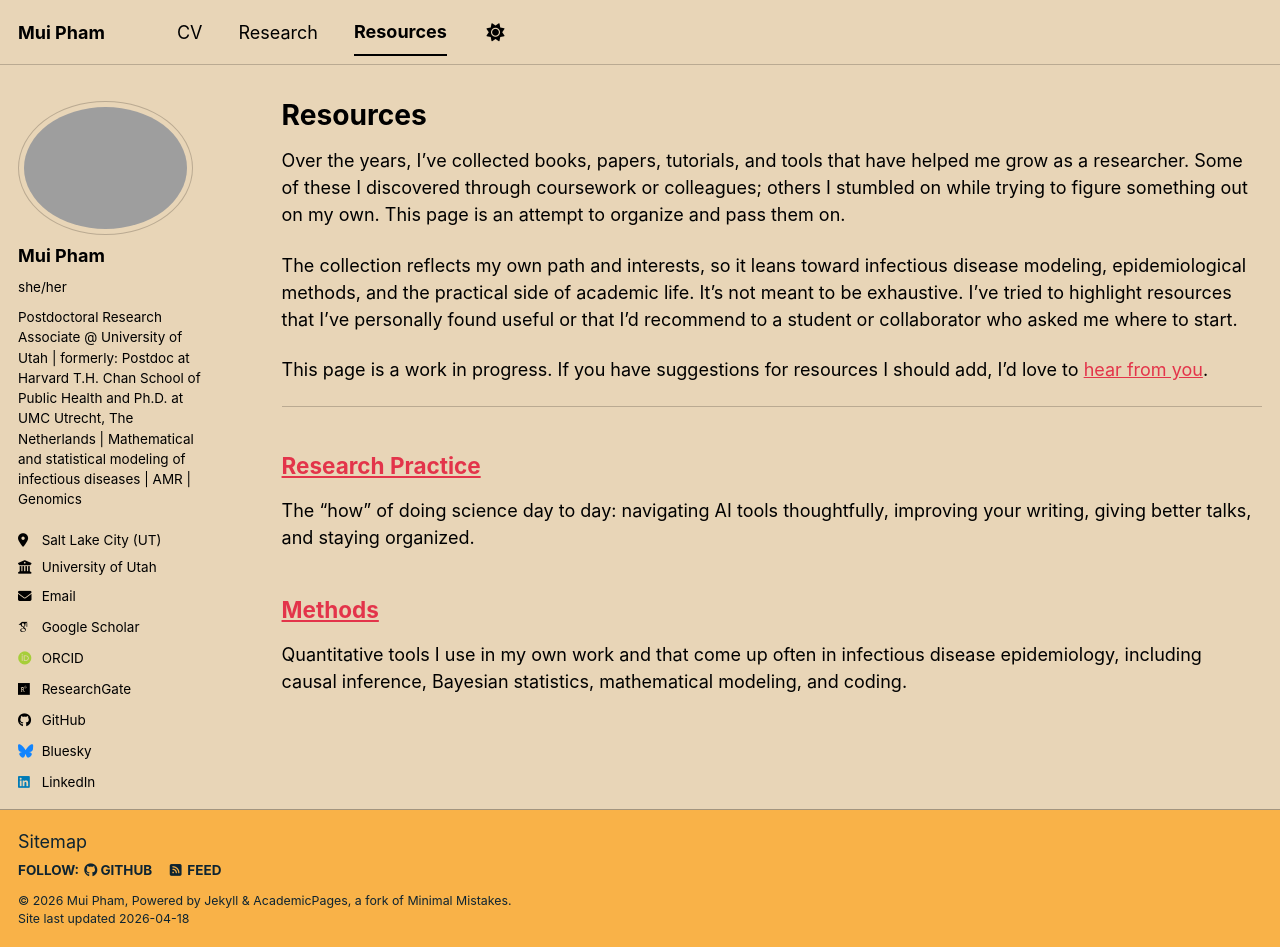
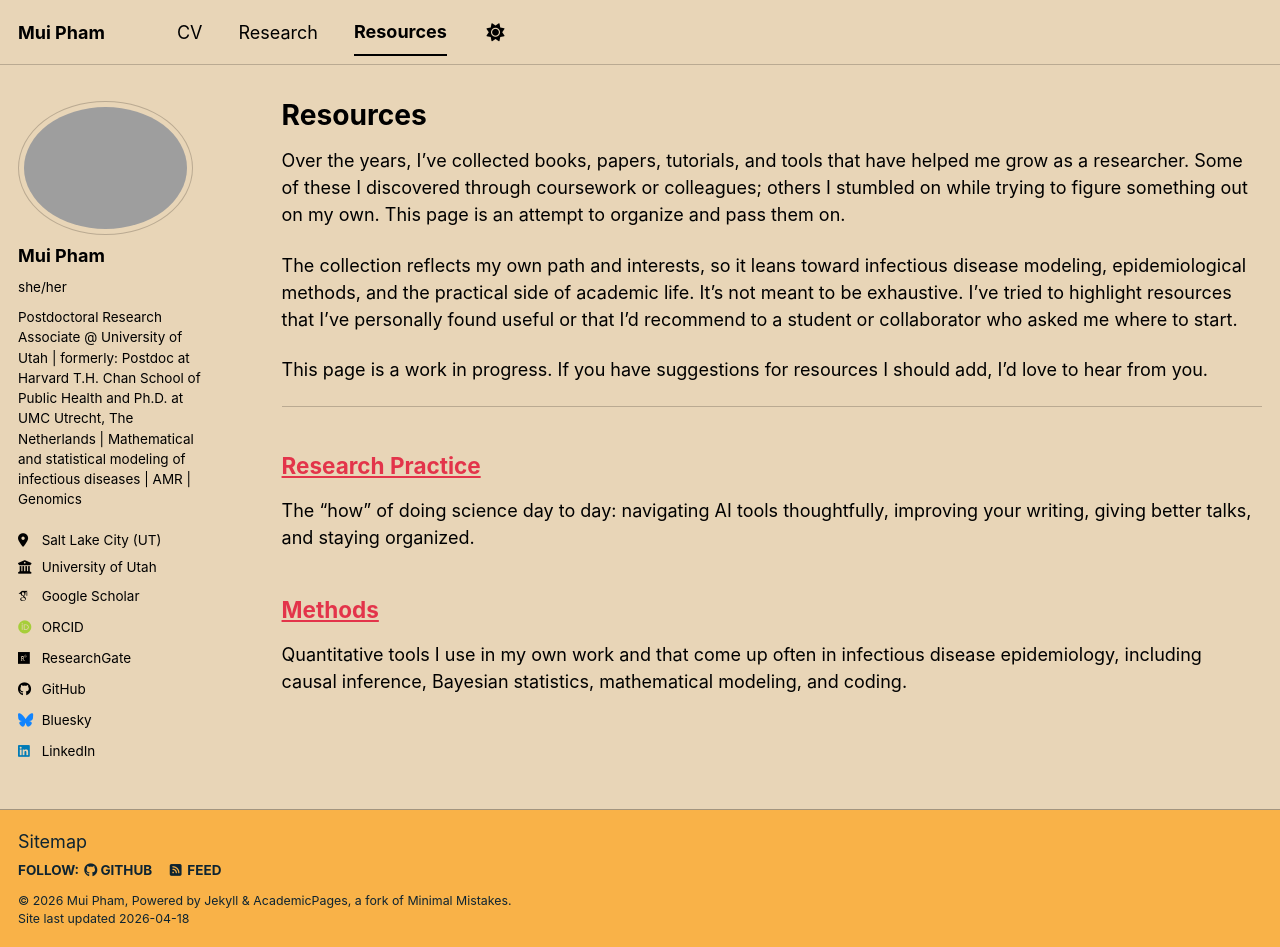
Before and after one commit to tm-pham/tm-pham.github.io, a Jekyll site: the page built from _pages/resources.md, in a window 1280 px wide and 947 px high. Built offline with Jekyll 4.4.1, drawn with Linux system fonts in a browser that asks for light colours; some web fonts are replaced; a script bundle is joined from its source files by our own code; library files that are not in the unit come from our copies; some of the changed lines change nothing that is shown.

Commit message:
chore: remove email address from site configuration and contact link

```diff
--- a/_config.yml
+++ b/_config.yml
@@ -30,7 +30,7 @@ author:
   location         : "Salt Lake City (UT)"
   employer         : "University of Utah"
   uri              : # URL
-  email            : "mui.k.pham@gmail.com"
+  email            : # removed to keep email private
 
   # Academic websites
   academia         : # URL
--- a/_pages/resources.md
+++ b/_pages/resources.md
@@ -9,7 +9,7 @@ Over the years, I've collected books, papers, tutorials, and tools that have hel
 
 The collection reflects my own path and interests, so it leans toward infectious disease modeling, epidemiological methods, and the practical side of academic life. It's not meant to be exhaustive. I've tried to highlight resources that I've personally found useful or that I'd recommend to a student or collaborator who asked me where to start.
 
-This page is a work in progress. If you have suggestions for resources I should add, I'd love to [hear from you](mailto:{{ site.author.email }}).
+This page is a work in progress. If you have suggestions for resources I should add, I'd love to hear from you.
 
 ---
 
```
